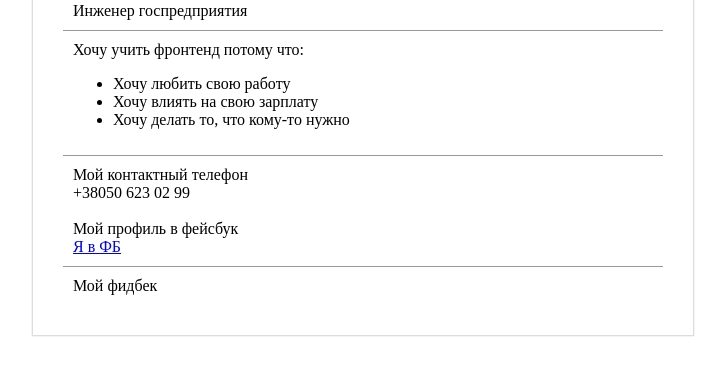
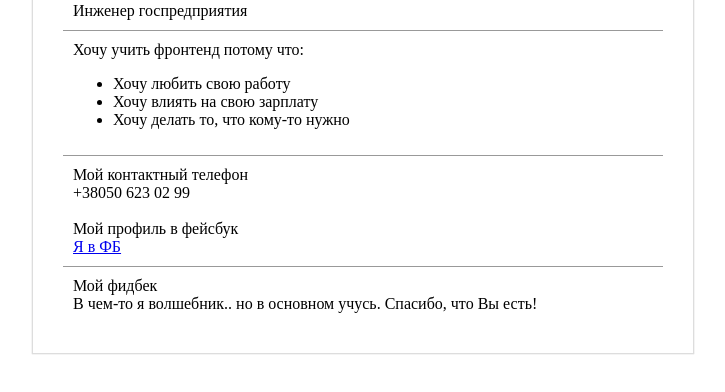
Before and after one commit to oksy-pro/DZ-lesson2, a plain HTML site: page index.html in a window 1280 px wide. Shown: the part 384-776 px from the top of the page, without its empty margins (277-1002 px from the left). Drawn offline with Linux system fonts and the light colour scheme.

Commit message:
Update index.html

```diff
--- a/index.html
+++ b/index.html
@@ -29,6 +29,7 @@
         </section>
         <section>
             Мой фидбек<br>
+	    В чем-то я волшебник.. но в основном учусь. Спасибо, что Вы есть!
         </section>
         </div>
     </article>
```
